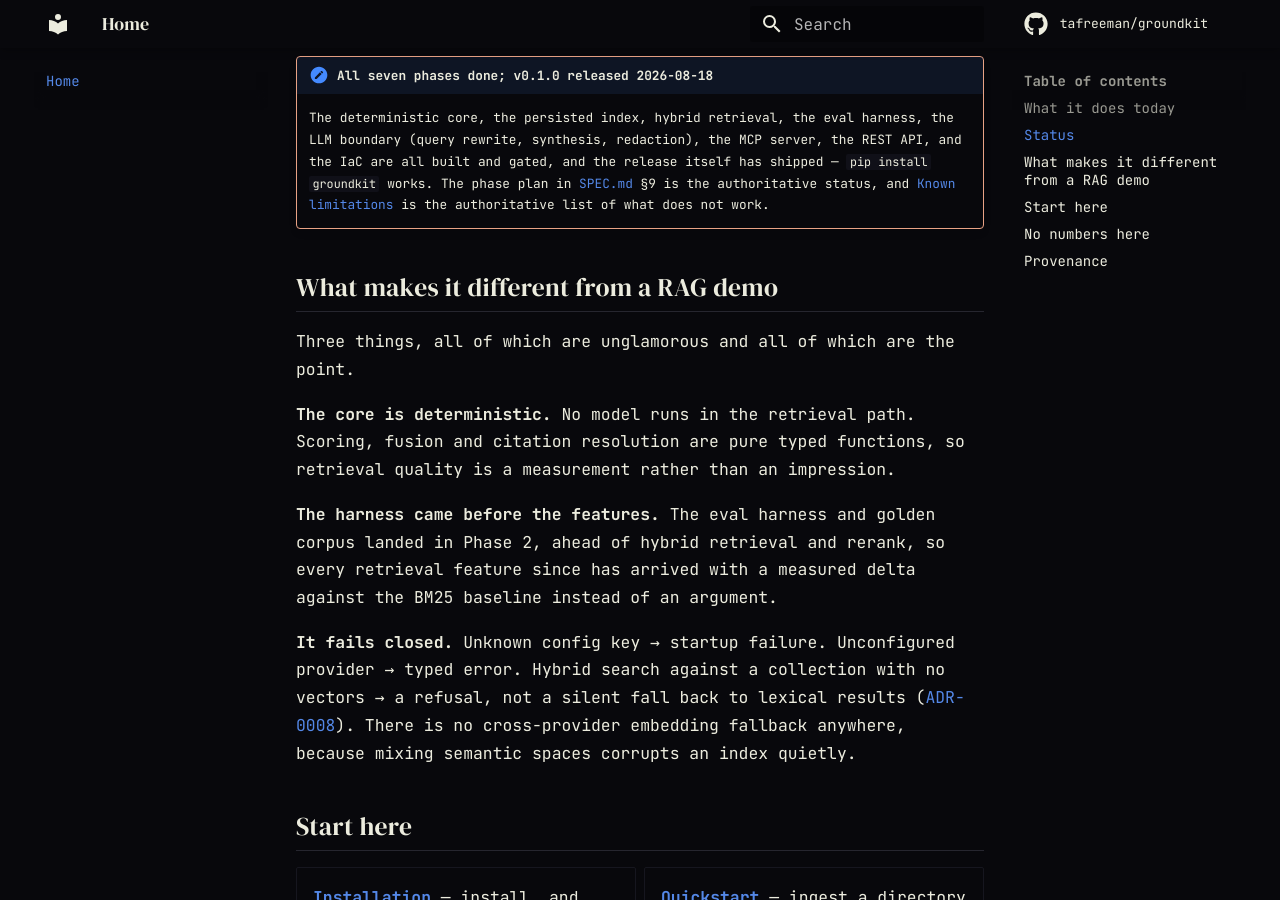
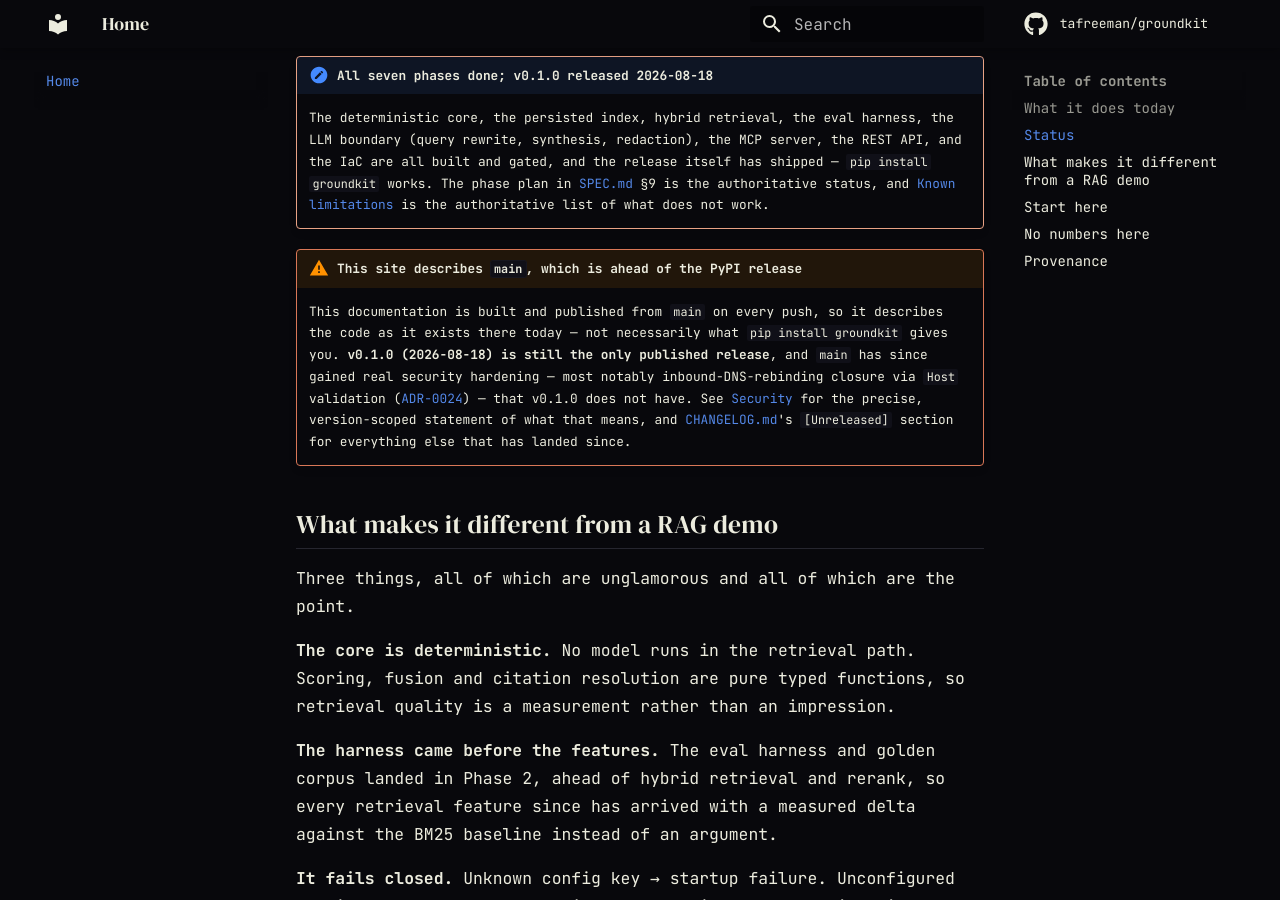
Before and after one commit to tafreeman/groundkit, an MkDocs documentation site: the page built from docs/index.md, in a window 1280 px wide and 900 px high, scrolled down 1733 px. Built offline with MkDocs 1.6.1 and Material for MkDocs 9.7.7, drawn with Linux system fonts in a browser that asks for light colours; comment, search, counter and statistics services are not loaded.

Commit message:
fix(eval): make the chat timeout a flag and label the release boundary
The eval-gated job failed with a ReadTimeout against Ollama. Its own
access log shows individual /api/generate calls costing 28-56s on a
CPU-only runner with no GPU to shorten them, and one call needing just
over the fixed 60-second client timeout. That is runner speed, not
retrieval or answer quality, so the fix widens the timeout and changes
nothing the harness scores.

ChatConfig.timeout_seconds becomes DEFAULT_CHAT_TIMEOUT_SECONDS and gains
a --chat-timeout-seconds flag on `grk answer` and `grk eval --synthesis`,
mirroring how the --embed-* flags already resolve. eval-gated.yml passes
180s, about 3x the slowest observed call and well inside the job's
60-minute budget. The default is unchanged for everyone else.

Separately, PyPI serves v0.1.0 while main is 61 commits ahead, and that
gap contains security hardening -- notably inbound DNS-rebinding closure
via Host validation (ADR-0024). README, SECURITY.md and the docs index
now say so, and say it precisely: the feature is absent from the released
wheel, which is not the same as v0.1.0 having a demonstrated exploitable
vulnerability. The 127.0.0.1 default bind is still real access control
and DNS rebinding is browser-mediated, not reachable from a bare network
scan. The quickstart also moves above the long explanation.

No version bump, no tag, no publish.

Claude-Session: https://claude.ai/code/session_013M4dRUk4ZZwZFYuyipBuMU

```diff
--- a/docs/index.md
+++ b/docs/index.md
@@ -63,6 +63,20 @@ default. Term by term:
     [Known limitations](limitations.md) is the authoritative list of what
     does not work.
 
+!!! warning "This site describes `main`, which is ahead of the PyPI release"
+
+    This documentation is built and published from `main` on every push, so it
+    describes the code as it exists there today — not necessarily what
+    `pip install groundkit` gives you. **v0.1.0 (2026-08-18) is still the only
+    published release**, and `main` has since gained real security hardening —
+    most notably inbound-DNS-rebinding closure via `Host` validation
+    ([ADR-0024](adr/ADR-0024-host-header-validation-on-both-transports.md)) —
+    that v0.1.0 does not have. See
+    [Security](security.md#version-scope) for the precise, version-scoped
+    statement of what that means, and
+    [CHANGELOG.md](https://github.com/tafreeman/groundkit/blob/main/CHANGELOG.md)'s
+    `[Unreleased]` section for everything else that has landed since.
+
 ## What makes it different from a RAG demo
 
 Three things, all of which are unglamorous and all of which are the point.
```
Also changed, not shown: CHANGELOG.md (+9 -0 lines), README.md (+34 -17 lines), SECURITY.md (+20 -0 lines), 4 other files.
